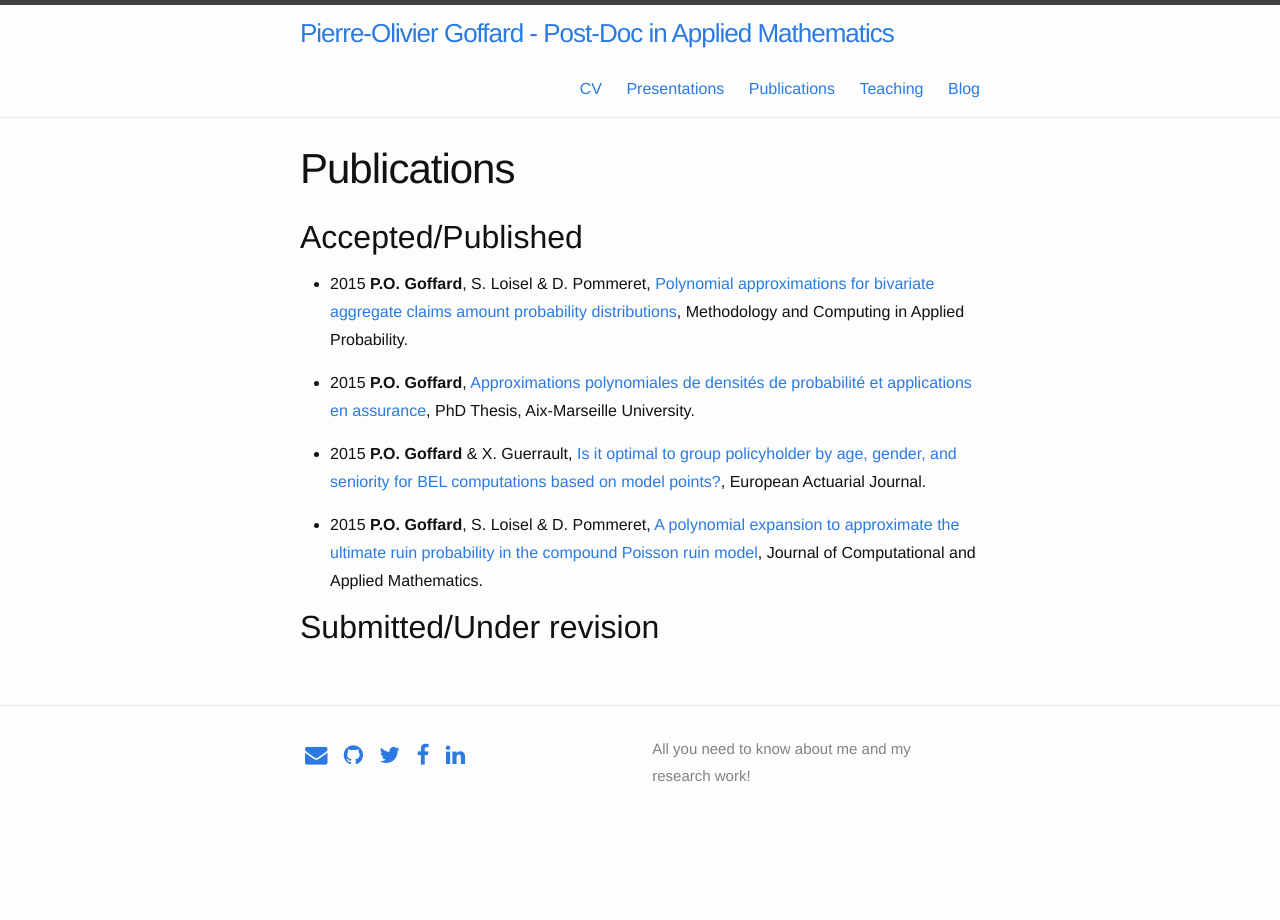
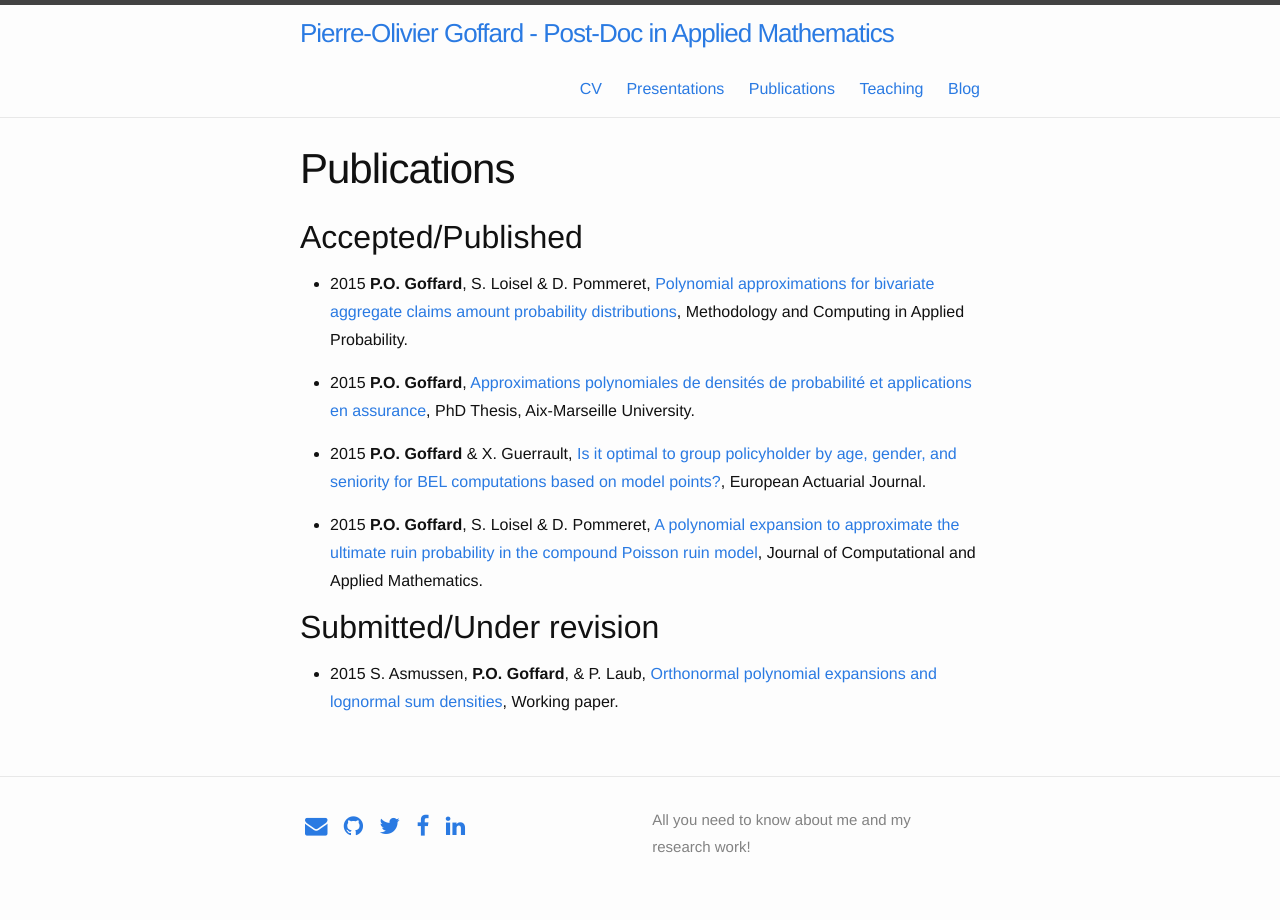
Before and after one commit to LaGauffre/LaGauffre.github.io, a Jekyll site: the page built from Publications.md, in a window 1280 px wide. Built offline with Jekyll 4.4.1, drawn with Linux system fonts in a browser that asks for light colours; nearby versions of some CDN libraries; Markdown is read by kramdown in place of the engine named in the settings.

Commit message:
MaJ Publication and resume

```diff
--- a/Publications.md
+++ b/Publications.md
@@ -14,3 +14,4 @@ permalink: /Publi/
 * 2015 **P.O. Goffard**, S. Loisel & D. Pommeret, [A polynomial expansion to approximate the ultimate ruin probability in the compound Poisson ruin model](/Publications/Goffard_Loisel_Pommeret_June2015_Ruin_Probability_Approximation.pdf), Journal of Computational and Applied Mathematics.
 
 ##Submitted/Under revision
+* 2015 S. Asmussen, **P.O. Goffard**, & P. Laub, [Orthonormal polynomial expansions and lognormal sum densities](/Publications/Asmussen_Goffard_Laub_LogNormalPolynomialApproximation.pdf), Working paper.
```
Also changed, not shown: 2 other files.
